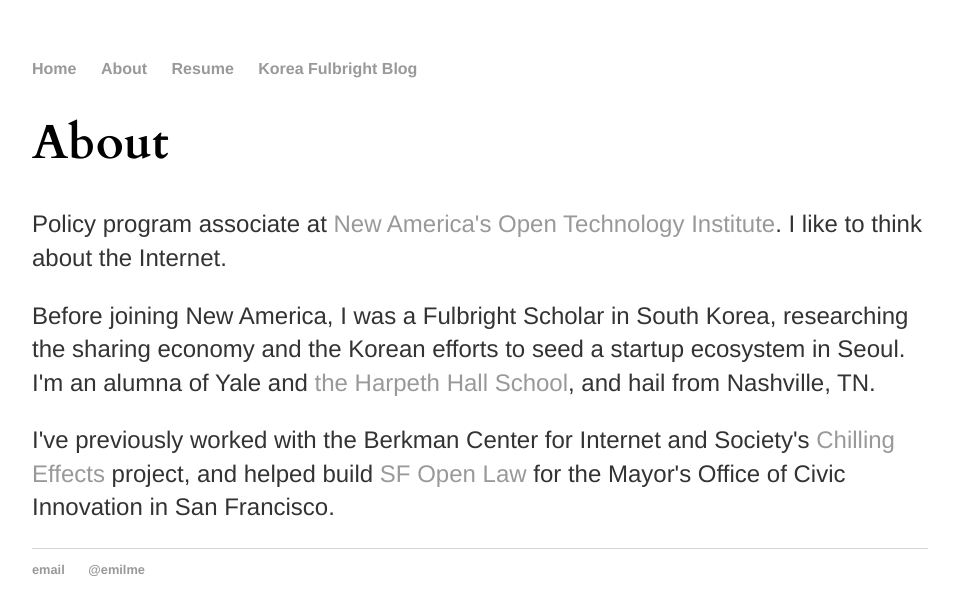
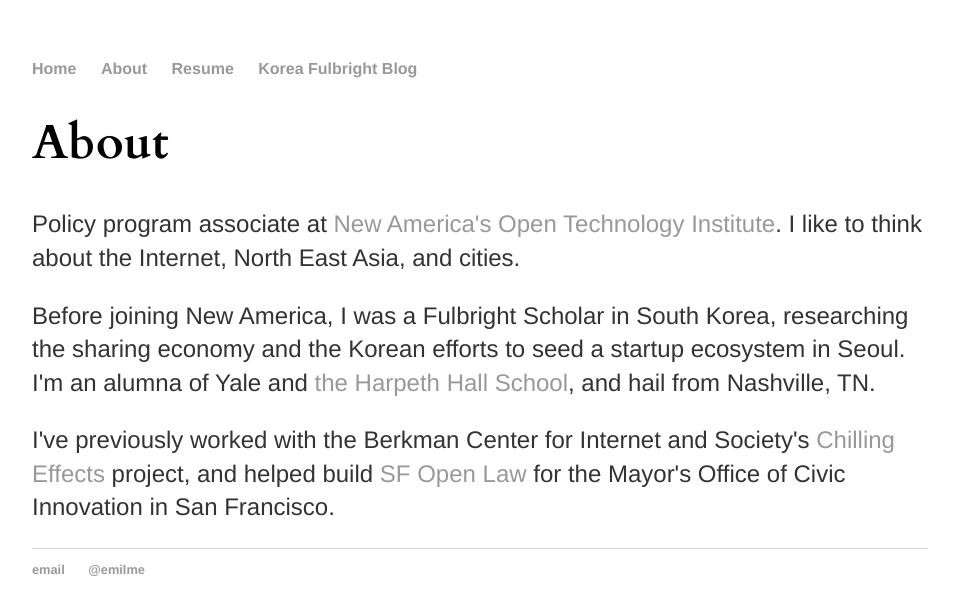
Before and after one commit to emilme/emilme.github.io, a Jekyll site: the page built from about/index.html, in a window 1280 px wide. Shown: the top 615 px of the page, without its empty margins (160-1113 px from the left). Built offline with Jekyll 4.4.1, drawn with Linux system fonts in a browser that asks for light colours.

Commit message:
Update index.html

```diff
--- a/about/index.html
+++ b/about/index.html
@@ -4,7 +4,7 @@
 ---
 <div class="blurb">
 	<h1>About</h1>
-	<p>Policy program associate at <a href="http://www.newamerica.org/oti/">New America's Open Technology Institute</a>. I like to think about the Internet.</p>
+	<p>Policy program associate at <a href="http://www.newamerica.org/oti/">New America's Open Technology Institute</a>. I like to think about the Internet, North East Asia, and cities.</p>
 	<p>Before joining New America, I was a Fulbright Scholar in South Korea, researching the sharing economy and the Korean efforts to seed a startup ecosystem in Seoul. I'm an alumna of Yale and <a href="https://www.harpethhall.org">the Harpeth Hall School</a>, and hail from Nashville, TN.</p>
 	<p>I've previously worked with the Berkman Center for Internet and Society's <a href="https://chillingeffects.org/">Chilling Effects</a> project, and helped build <a href="http://open.innovatesf.com/openlaw/">SF Open Law</a> for the Mayor's Office of Civic Innovation in San Francisco.</p>
 </div><!-- /.blurb -->
```
